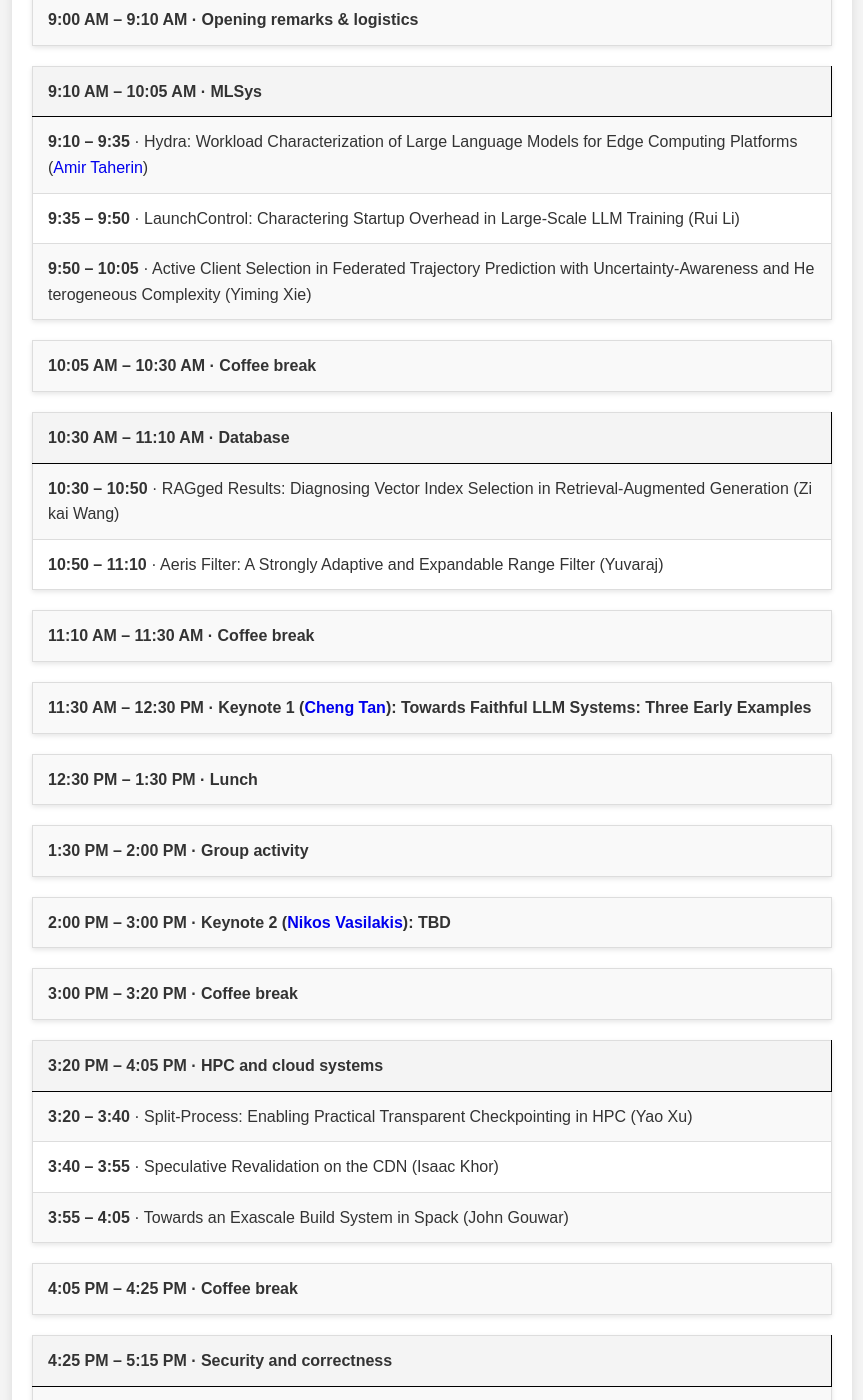
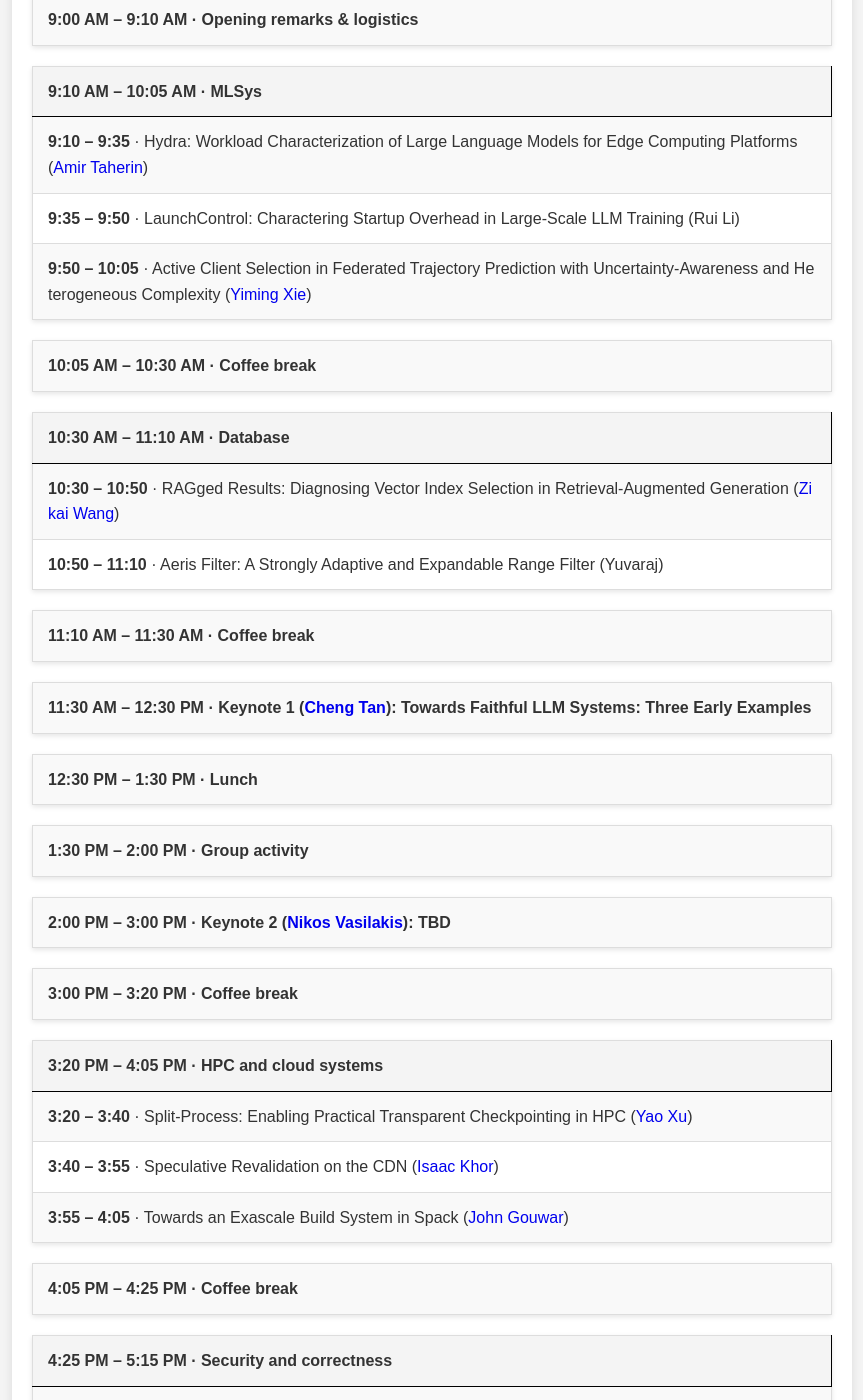
Before and after one commit to Khoury-srg/Northeastern-Systems-Day-2025, a Jekyll site: the page built from index.markdown, in a window 1280 px wide and 1400 px high, scrolled down 878 px. Shown: the whole window, without its empty margins (208-1071 px from the left). Built offline with Jekyll 4.4.1, drawn with Linux system fonts in a browser that asks for light colours; some of the changed text lies outside the part shown.

Commit message:
add presenter and some links

```diff
--- a/index.markdown
+++ b/index.markdown
@@ -62,14 +62,14 @@ and Management and troubleshooting of complex systems._
 |:--------------------------|
 | **9:10 – 9:35** · Hydra: Workload Characterization of Large Language Models for Edge Computing Platforms (<a href="https://amirtaherin.github.io/" style="text-decoration: none;">Amir Taherin</a>) |
 | **9:35 – 9:50** · LaunchControl: Charactering Startup Overhead in Large-Scale LLM Training (Rui Li) |
-| **9:50 – 10:05** · Active Client Selection in Federated Trajectory Prediction with Uncertainty-Awareness and Heterogeneous Complexity (Yiming Xie) |
+| **9:50 – 10:05** · Active Client Selection in Federated Trajectory Prediction with Uncertainty-Awareness and Heterogeneous Complexity (<a href="https://ymingxie.github.io/" style="text-decoration: none;">Yiming Xie</a>) |
 |-----------------------------------------------------------------------------|
 
 | **10:05 AM – 10:30 AM · Coffee break** |
 
 | **10:30 AM – 11:10 AM · Database** |
 |:--------------------------|
-| **10:30 – 10:50** · RAGged Results: Diagnosing Vector Index Selection in Retrieval-Augmented Generation (Zikai Wang) |
+| **10:30 – 10:50** · RAGged Results: Diagnosing Vector Index Selection in Retrieval-Augmented Generation (<a href="https://khaiwang.github.io/about/" style="text-decoration: none;">Zikai Wang</a>) |
 | **10:50 – 11:10** · Aeris Filter: A Strongly Adaptive and Expandable Range Filter (Yuvaraj) |
 |-----------------------------------------------------------------------------|
 
@@ -87,9 +87,9 @@ and Management and troubleshooting of complex systems._
 
 | **3:20 PM – 4:05 PM · HPC and cloud systems** |
 |:--------------------------|
-| **3:20 – 3:40** · Split-Process: Enabling Practical Transparent Checkpointing in HPC (Yao Xu) |
-| **3:40 – 3:55** · Speculative Revalidation on the CDN (Isaac Khor) |
-| **3:55 – 4:05** · Towards an Exascale Build System in Spack (John Gouwar) |
+| **3:20 – 3:40** · Split-Process: Enabling Practical Transparent Checkpointing in HPC (<a href="https://www.khoury.northeastern.edu/home/yaoxu/" style="text-decoration: none;">Yao Xu</a>) |
+| **3:40 – 3:55** · Speculative Revalidation on the CDN (<a href="https://isaackhor.com/" style="text-decoration: none;">Isaac Khor</a>) |
+| **3:55 – 4:05** · Towards an Exascale Build System in Spack (<a href="https://johngouwar.github.io/" style="text-decoration: none;">John Gouwar</a>) |
 |-----------------------------------------------------------------------------|
 
 | **4:05 PM – 4:25 PM · Coffee break** |
@@ -97,7 +97,7 @@ and Management and troubleshooting of complex systems._
 | **4:25 PM – 5:15 PM · Security and correctness** |
 |:--------------------------|
 | **4:25 – 4:40** · Smart Plugs: The Unseen Home Trojan (xenia dragon) |
-| **4:40 – 5:00** · Compositional Model-Driven Verification of Weakly Consistent Distributed Systems (Bryant Curto) |
+| **4:40 – 5:00** · Compositional Model-Driven Verification of Weakly Consistent Distributed Systems (<a href="https://bryantcurto.sites.northeastern.edu/" style="text-decoration: none;">Bryant Curto</a>) |
 | **5:00 – 5:15** · DeepDebug: Serializable Replay of Bugs Found Deep in a Multithreaded Execution (Aayushi Gautam) |
 |-----------------------------------------------------------------------------|
 
```
